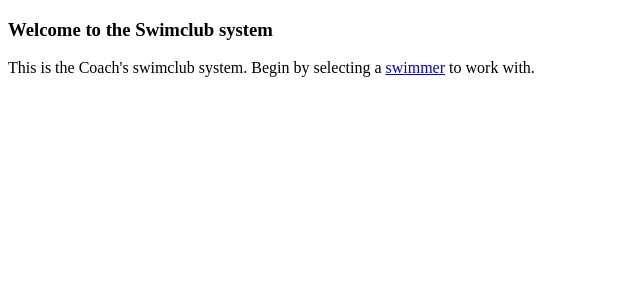
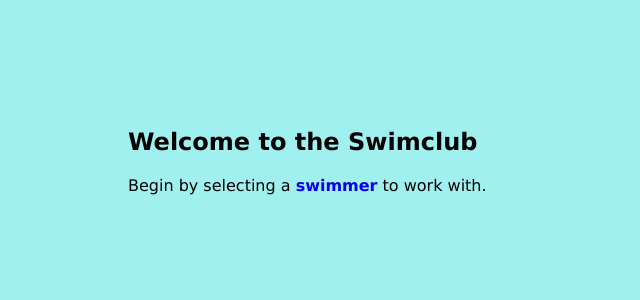
Before and after one commit to bkstorm/books, a Flask app: page / in a window 1280 px wide. Shown: the top 300 px of the page, without its empty margins (0-640 px from the left). Run offline with Flask 3, Linux system fonts and the light colour scheme.

Commit message:
docs(head-first-python): finish chapter 8

```diff
--- a/head-first-python-3rd/chapter7/webapp/app.py
+++ b/head-first-python-3rd/chapter7/webapp/app.py
@@ -9,7 +9,7 @@ app.secret_key = "VLp5thL?-suslprlH8Vu"
 @app.get("/")
 def index():
     return render_template("index.html",
-                           title="Welcome to the Swimclub system")
+                           title="Welcome to the Swimclub")
 
 
 def populate_data():
--- /dev/null
+++ b/head-first-python-3rd/chapter7/webapp/static/webapp.css
@@ -0,0 +1,25 @@
+body {
+  font-family: Verdana, Geneva, Arial, sans-serif;
+  background-color: rgb(160, 240, 240);
+  margin: 10%;
+}
+
+h2 {
+  font-size: 150%;
+}
+
+input[type=submit] {
+  width: 8em;
+  color: white;
+  background-color: blue;
+  font-weight: bold;
+}
+
+a {
+  text-decoration: none;
+  font-weight: bold;
+}
+
+a:hover {
+  text-decoration: underline;
+}
--- a/head-first-python-3rd/chapter7/webapp/swimclub.py
+++ b/head-first-python-3rd/chapter7/webapp/swimclub.py
@@ -51,6 +51,7 @@ def produce_bar_chart(fn, location=CHARTS):
                     <html>
                         <head>
                             <title>{title}</title>
+                            <link rel="stylesheet" href="/static/webapp.css" />
                         </head>
                         <body>
                             <h3>{title}</h3>"""
--- a/head-first-python-3rd/chapter7/webapp/templates/base.html
+++ b/head-first-python-3rd/chapter7/webapp/templates/base.html
@@ -2,9 +2,10 @@
 <html>
   <head>
     <title>{{title}}</title>
+    <link rel="stylesheet" href="/static/webapp.css" />
   </head>
   <body>
-    <h3>{{title}}</h3>
+    <h2>{{title}}</h2>
     {% block body %} {% endblock %}
   </body>
 </html>
--- a/head-first-python-3rd/chapter7/webapp/templates/index.html
+++ b/head-first-python-3rd/chapter7/webapp/templates/index.html
@@ -1,6 +1,3 @@
 {% extends "base.html" %} {% block body %}
-<p>
-  This is the Coach's swimclub system. Begin by selecting a
-  <a href="/swimmers">swimmer</a> to work with.
-</p>
+<p>Begin by selecting a <a href="/swimmers">swimmer</a> to work with.</p>
 {% endblock %}
--- a/head-first-python-3rd/chapter7/webapp/templates/select.html
+++ b/head-first-python-3rd/chapter7/webapp/templates/select.html
@@ -4,7 +4,9 @@
   <label for="{{ select_id }}">Please select a {{ select_id }}:</label>
   <select name="{{ select_id }}" id="{{ select_id }}">
     {% for name in data %}
-    <option value="{{ name }}">{{ name }}</option>
+    <option value="{{ name }}">
+      {{ name.removesuffix(".txt").split("-", 2)[-1] }}
+    </option>
     {% endfor %}
   </select>
 
```
Also changed, not shown: head-first-python-3rd/chapter8/crossword.md (added, +15 -0 lines), 2 other files.
